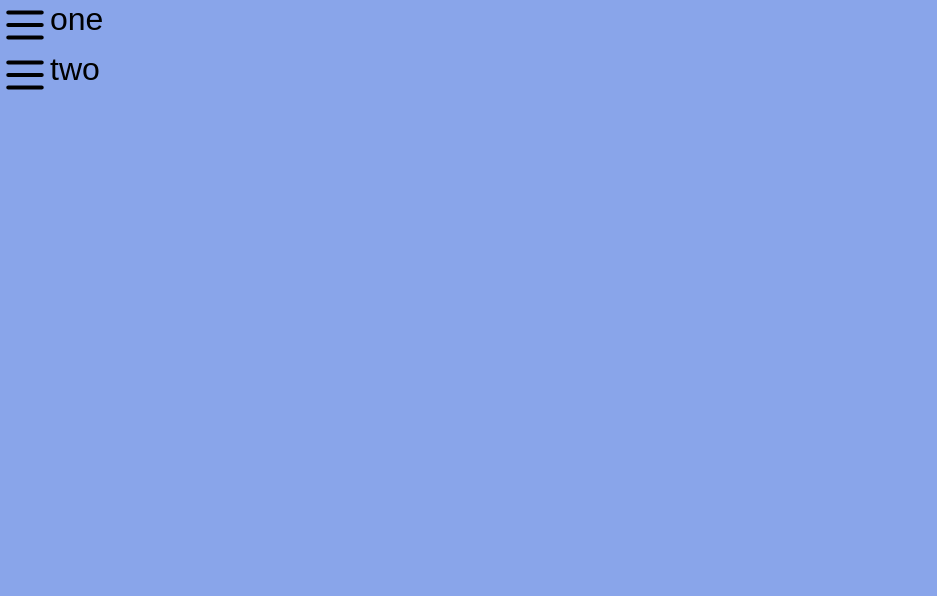
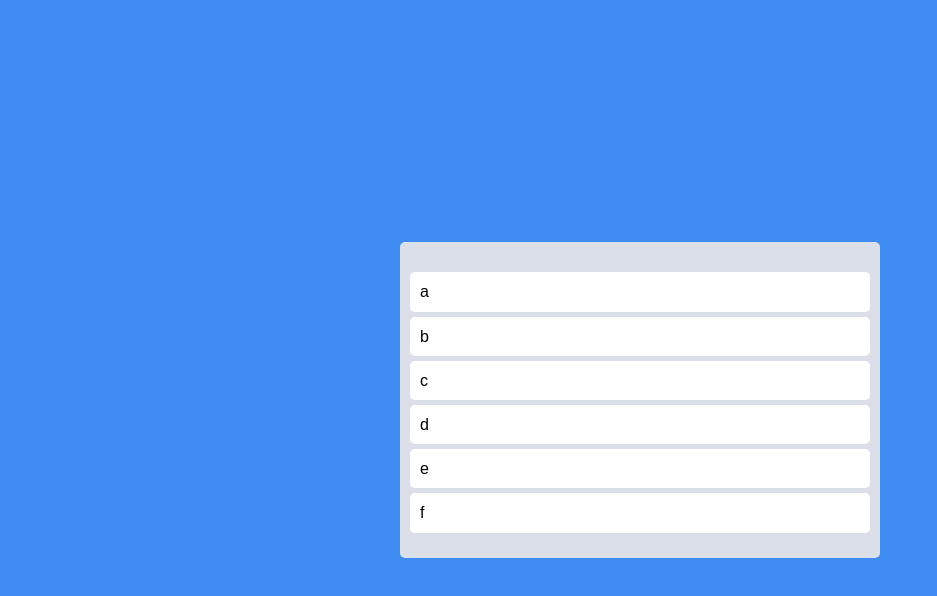
Before and after one commit to PastelBlue4/Drog_and_drop_TodoList, a React (Create React App) app: page / in a window 1280 px wide. Shown: the top 596 px of the page, without its empty margins (0-937 px from the left). Built offline with nearby package versions, Linux system fonts and the light colour scheme.

Commit message:
[feat] board, style types, theme.ts create :)

```diff
--- a/src/App.tsx
+++ b/src/App.tsx
@@ -1,78 +1,68 @@
-import { DragDropContext, Draggable, Droppable } from "react-beautiful-dnd";
+import { DragDropContext, Droppable, Draggable } from "react-beautiful-dnd";
 import styled from "styled-components";
 
-const Li = styled.li`
+const Wrapper = styled.div`
   display: flex;
-  font-size: 32px;
+  max-width: 480px;
+  width: 100%;
+  margin: 0 auto;
+  justify-content: center;
+  align-items: center;
+  height: 100vh;
 `;
 
-const Span = styled.span`
-  width: 50px;
-  height: 50px;
-  display: flex;
+const Boards = styled.div`
+  display: grid;
+  width: 100%;
+  grid-template-columns: repeat(1, 1fr);
 `;
+
+const Board = styled.div`
+  padding: 20px 10px;
+  padding-top: 30px;
+  background-color: ${(props) => props.theme.boardColor};
+  border-radius: 5px;
+  min-height: 200px;
+`;
+
+const Card = styled.div`
+  border-radius: 5px;
+  margin-bottom: 5px;
+  padding: 10px 10px;
+  background-color: ${(props) => props.theme.cardColor};
+`;
+
+const toDos = ["a", "b", "c", "d", "e", "f"];
 
 function App() {
   const onDragEnd = () => {};
   return (
     <DragDropContext onDragEnd={onDragEnd}>
-      <div>
-        <Droppable droppableId="one">
-          {(provided) => (
-            <ul ref={provided.innerRef} {...provided.droppableProps}>
-              <Draggable draggableId="first" index={0}>
-                {(provided) => (
-                  <Li ref={provided.innerRef} {...provided.draggableProps}>
-                    {" "}
-                    <Span {...provided.dragHandleProps}>
-                      <svg
-                        xmlns="http://www.w3.org/2000/svg"
-                        className="h-6 w-6"
-                        fill="none"
-                        viewBox="0 0 24 24"
-                        stroke="currentColor"
-                        strokeWidth={2}
+      <Wrapper>
+        <Boards>
+          <Droppable droppableId="one">
+            {(magic) => (
+              <Board ref={magic.innerRef} {...magic.droppableProps}>
+                {toDos.map((toDo, index) => (
+                  <Draggable draggableId={toDo} index={index}>
+                    {(magic) => (
+                      <Card
+                        ref={magic.innerRef}
+                        {...magic.dragHandleProps}
+                        {...magic.draggableProps}
                       >
-                        <path
-                          strokeLinecap="round"
-                          strokeLinejoin="round"
-                          d="M4 6h16M4 12h16M4 18h16"
-                        />
-                      </svg>
-                    </Span>
-                    one
-                  </Li>
-                )}
-              </Draggable>
-              <Draggable draggableId="second" index={1}>
-                {(provided) => (
-                  <Li ref={provided.innerRef} {...provided.draggableProps}>
-                    <Span {...provided.dragHandleProps}>
-                      <svg
-                        xmlns="http://www.w3.org/2000/svg"
-                        className="h-6 w-6"
-                        fill="none"
-                        viewBox="0 0 24 24"
-                        stroke="currentColor"
-                        strokeWidth={2}
-                      >
-                        <path
-                          strokeLinecap="round"
-                          strokeLinejoin="round"
-                          d="M4 6h16M4 12h16M4 18h16"
-                        />
-                      </svg>
-                    </Span>
-                    two
-                  </Li>
-                )}
-              </Draggable>
-            </ul>
-          )}
-        </Droppable>
-      </div>
+                        {toDo}
+                      </Card>
+                    )}
+                  </Draggable>
+                ))}
+                {magic.placeholder}
+              </Board>
+            )}
+          </Droppable>
+        </Boards>
+      </Wrapper>
     </DragDropContext>
   );
 }
-
 export default App;
--- a/src/index.tsx
+++ b/src/index.tsx
@@ -1,8 +1,10 @@
 import React from "react";
-import ReactDOM from "react-dom/client";
+import ReactDOM from "react-dom";
+import { RecoilRoot } from "recoil";
+import { ThemeProvider } from "styled-components";
 import App from "./App";
+import { darkTheme } from "./theme";
 import { createGlobalStyle } from "styled-components";
-
 const GlobalStyle = createGlobalStyle`
 @import url('https://fonts.googleapis.com/css2?family=Source+Sans+Pro:wght@300;400&display=swap');
 html, body, div, span, applet, object, iframe,
@@ -58,7 +60,8 @@
 body {
   font-weight: 300;
   font-family: 'Source Sans Pro', sans-serif;
-  background-color: #89a5ea;
+  background-color:${(props) => props.theme.bgColor};
+  color:black;
   line-height: 1.2;
 }
 a {
@@ -66,13 +69,14 @@
   color:inherit;
 }
 `;
-
-const root = ReactDOM.createRoot(
-  document.getElementById("root") as HTMLElement
+ReactDOM.render(
+  <React.StrictMode>
+    <RecoilRoot>
+      <ThemeProvider theme={darkTheme}>
+        <GlobalStyle />
+        <App />
+      </ThemeProvider>
+    </RecoilRoot>
+  </React.StrictMode>,
+  document.getElementById("root")
 );
-root.render(
-  <>
-    <GlobalStyle />
-    <App />
-  </>
-);
--- /dev/null
+++ b/src/theme.ts
@@ -0,0 +1,7 @@
+import { DefaultTheme } from "styled-components";
+
+export const darkTheme: DefaultTheme = {
+  bgColor: "#3F8CF2",
+  boardColor: "#DADFE9",
+  cardColor: "white",
+};
```
Also changed, not shown: src/styled.d.ts (added, +9 -0 lines).
